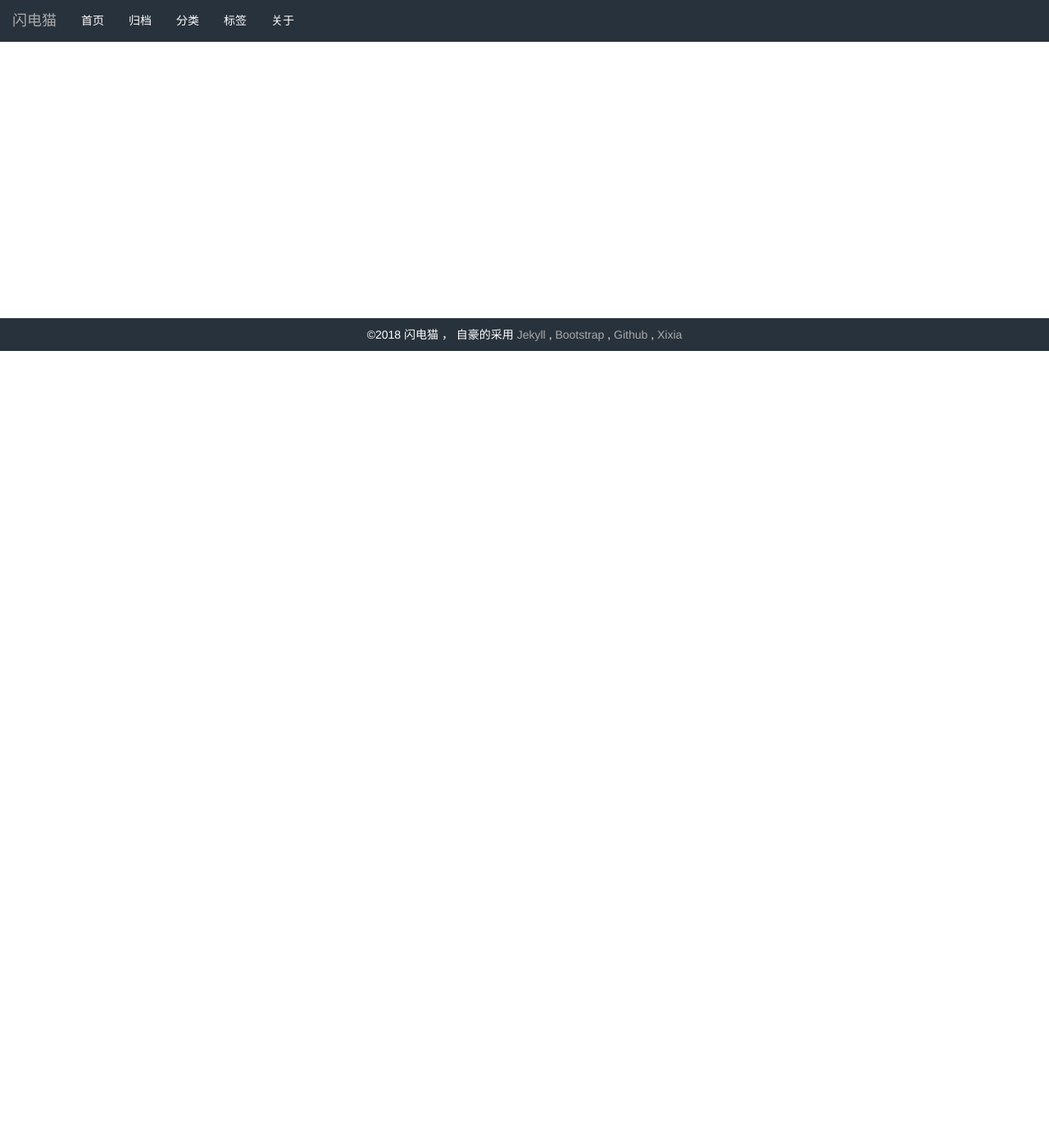
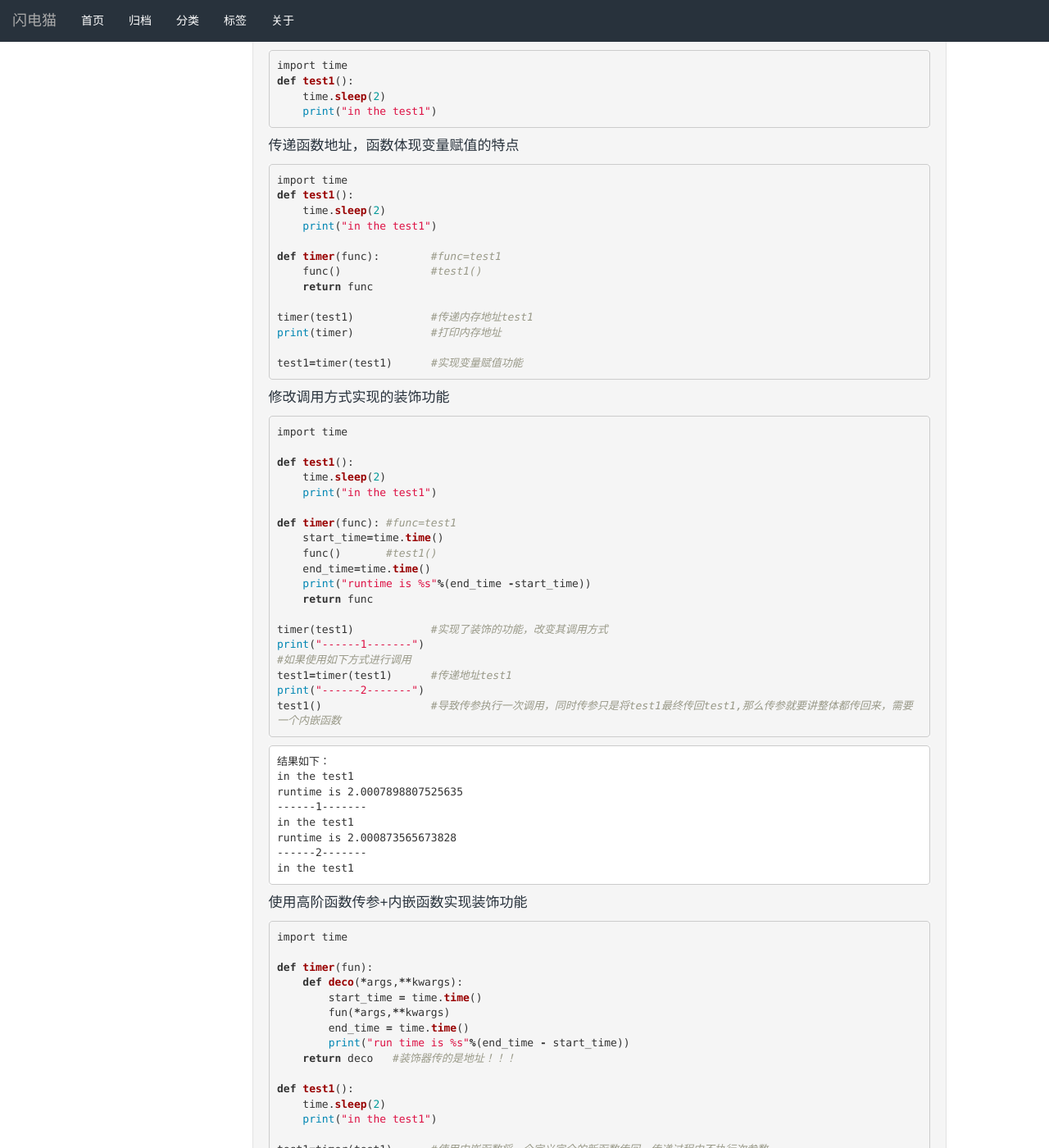
Before and after one commit to qfdmx/qfdmx.github.io, a Jekyll site: the page built from _posts/2018/2018-07-01-python-zhuangshiqi.markdown, in a window 1280 px wide and 1400 px high, scrolled down 972 px. Shown: the whole window at 82% size. Built offline with Jekyll 4.4.1, drawn with Linux system fonts in a browser that asks for light colours; some of the changed text lies outside the part shown.

Commit message:
decorator

```diff
--- a/_posts/2018/2018-07-01-python-zhuangshiqi.markdown
+++ b/_posts/2018/2018-07-01-python-zhuangshiqi.markdown
@@ -17,11 +17,144 @@ description:
 
 实现装饰器知识储备：
 
-* 函数即"变量"
-* 高阶函数
-* 嵌套函数
+1,函数即"变量"
+
+2,高阶函数
+
+	* 把一个函数名当做实参传给另一个函数（在不锈钢被装饰函数源代码的情况下为期添加功能）
+	* 返回值中包含函数名（不修改函数的调用方式）
+
+3,嵌套函数
+
+内嵌函数定义完成必须进行调用，否则只是定义，将不生效
+
+{% highlight ruby %}
+x = 0
+def gradpa():
+    x = 1
+    def dad():
+        x = 2
+        def son():
+            x = 3
+            print(x)
+        son()
+    dad()
+
+
+gradpa()	#调用gradnpa函数，函数内部里面定义dad并调用才会生效内部函数
+{% endhighlight %}
+
 
 高阶函数+嵌套函数=>装饰器
 
+### example
+
+现有一个函数test1，使用装饰器给其添加执行时间功能
+
+test1
+
 {% highlight ruby %}
+import time
+def test1():
+    time.sleep(2)
+    print("in the test1")
 {% endhighlight %}
+
+传递函数地址，函数体现变量赋值的特点
+
+{% highlight ruby %}
+import time
+def test1():
+    time.sleep(2)
+    print("in the test1")
+
+def timer(func):	#func=test1
+    func()		#test1()
+    return func
+
+timer(test1)		#传递内存地址test1
+print(timer)		#打印内存地址
+
+test1=timer(test1)      #实现变量赋值功能
+{% endhighlight %}
+
+修改调用方式实现的装饰功能
+
+{% highlight ruby %}
+import time
+
+def test1():
+    time.sleep(2)
+    print("in the test1")
+
+def timer(func): #func=test1
+    start_time=time.time()
+    func()       #test1()
+    end_time=time.time()
+    print("runtime is %s"%(end_time -start_time))
+    return func
+
+timer(test1)		#实现了装饰的功能，改变其调用方式
+print("------1-------")
+#如果使用如下方式进行调用
+test1=timer(test1)	#传递地址test1
+print("------2-------")
+test1()			#导致传参执行一次调用，同时传参只是将test1最终传回test1,那么传参就要讲整体都传回来，需要一个内嵌函数
+{% endhighlight %}
+
+	结果如下：
+	in the test1
+	runtime is 2.0007898807525635
+	------1-------
+	in the test1
+	runtime is 2.000873565673828
+	------2-------
+	in the test1
+
+使用高阶函数传参+内嵌函数实现装饰功能
+
+{% highlight ruby %}
+import time
+
+def timer(fun):
+    def deco(*args,**kwargs):
+        start_time = time.time()
+        fun(*args,**kwargs)
+        end_time = time.time()
+        print("run time is %s"%(end_time - start_time))
+    return deco   #装饰器传的是地址！！！
+
+def test1():
+    time.sleep(2)
+    print("in the test1")
+
+test1=timer(test1)	#使用内嵌函数将一个定义完全的新函数传回，传递过程中不执行次参数
+test1()
+{% endhighlight %}
+
+python3中推荐的装饰器使用方法
+
+{% highlight ruby %}
+import time
+
+def timer(fun):			#把原函数地址传进来fun=test1
+    def deco(*args,**kwargs):	#对于可变参数传递方式
+        start_time = time.time()
+        fun(*args,**kwargs)
+        end_time = time.time()
+        print("run time is %s"%(end_time - start_time))
+    return deco   #装饰器传的是函数地址地址！！！
+
+@timer   #test1=timer(test1)
+def test1():
+    time.sleep(2)
+    print("in the test1")
+test1=timer(test1)
+
+@timer
+def test2(name):
+    print(name)
+
+test1()
+test2("alex")
+{% endhighlight %}
```
Also changed, not shown: other parts of _posts/2018/2018-07-01-python-zhuangshiqi.markdown (+4 -4 lines).
